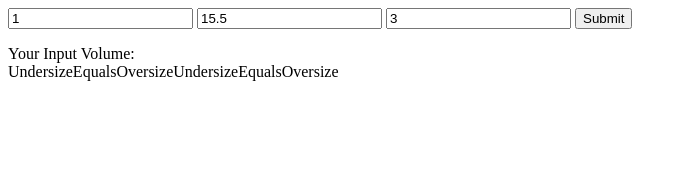
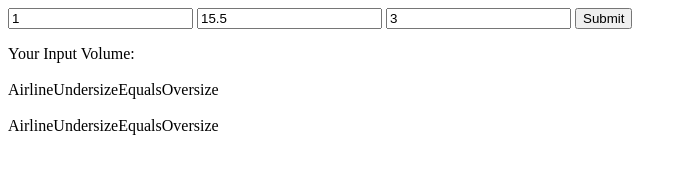
Before and after one commit to joshS314159/baggage-checker, a plain HTML site: page index.html in a window 1280 px wide. Shown: the whole page, without its empty margins (0-687 px from the left). Drawn offline with Linux system fonts and the light colour scheme; no server answers.

Commit message:
move html around

```diff
--- a/index.html
+++ b/index.html
@@ -21,29 +21,13 @@
     Your Input Volume: <div id="user_input_volume"></div>
 
 
+    <br>
+
     <div class="container">
-        <div>
         <div class="column">
-            <span>Undersize</span>
-            <div id="luggage_volume_undersize_results"></div>
+            <span>Airline</span>
+            <div id="luggage_dimensions_airline_name"></div>
         </div>
-
-
-        <div class="column">
-            <span>Equals</span>
-            <div id="luggage_volume_equals_results"></div>
-        </div>
-
-
-        <div class="column">
-            <span>Oversize</span>
-            <div id="luggage_volume_oversize_results"></div>
-        </div>
-
-
-
-
-
 
         <div class="column">
             <span>Undersize</span>
@@ -60,6 +44,34 @@
         <div class="column">
             <span>Oversize</span>
             <div id="luggage_dimensions_oversize_results"></div>
+        </div>
+    </div>
+
+
+    <br>
+
+
+    <div class="container">
+        <div class="column">
+            <span>Airline</span>
+            <div id="luggage_volume_airline_name"></div>
+        </div>
+
+        <div class="column">
+            <span>Undersize</span>
+            <div id="luggage_volume_undersize_results"></div>
+        </div>
+
+
+        <div class="column">
+            <span>Equals</span>
+            <div id="luggage_volume_equals_results"></div>
+        </div>
+
+
+        <div class="column">
+            <span>Oversize</span>
+            <div id="luggage_volume_oversize_results"></div>
         </div>
     </div>
 
@@ -85,6 +97,7 @@
     <script src="lib/js/LuggageParser.js"></script>
     <script src="lib/js/LuggageDimensions.js"></script>
     <script src="lib/js/Luggage.js"></script>
+    <script src="lib/js/Main.js"></script>
 </footer>
 
 
```
